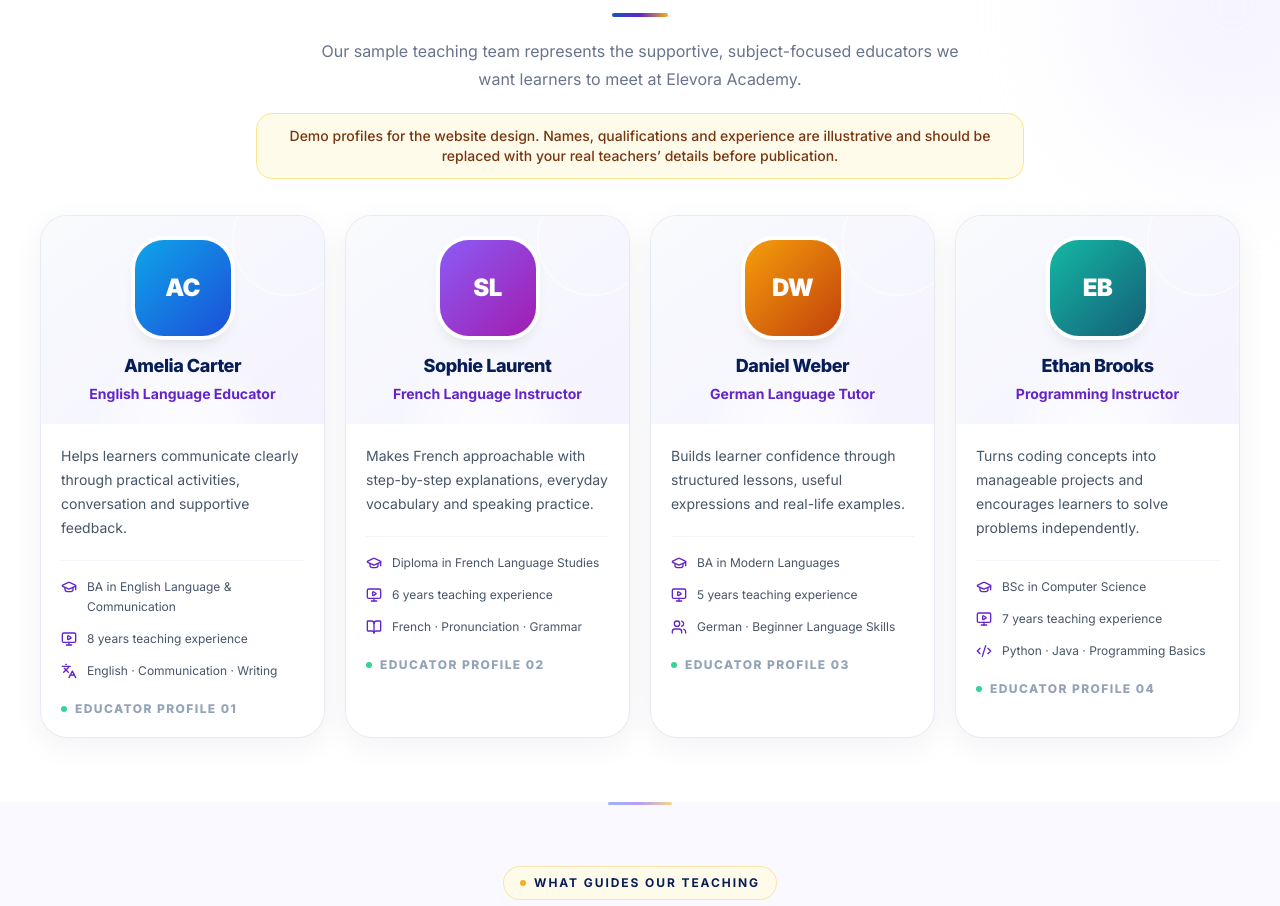
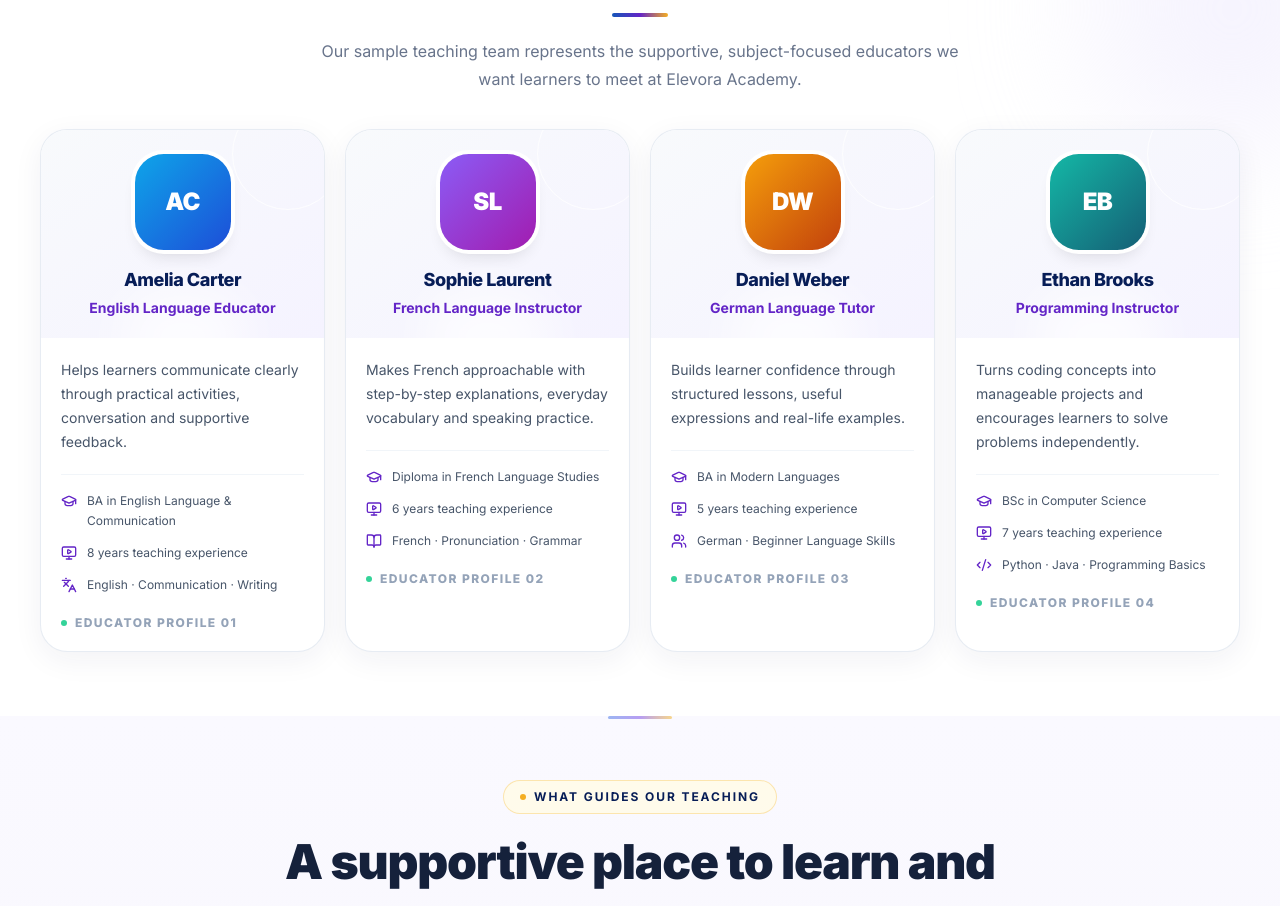
Before and after one commit to chamod-lakshitha/elevora-academy, a Next.js app: page /about in a window 1280 px wide. Shown: the part 1385-2291 px from the top of the page. Built offline with nearby package versions, Linux system fonts and the light colour scheme; no server answers.

Commit message:
Remove demo notice from teacher profiles

```diff
--- a/app/about/page.tsx
+++ b/app/about/page.tsx
@@ -127,9 +127,6 @@ export default function AboutPage() {
             centered
             titleClassName="leading-[1.2] sm:leading-[1.12]"
           />
-          <div className="mx-auto mt-5 max-w-3xl rounded-2xl border border-amber-200 bg-amber-50 px-4 py-3 text-center text-xs font-medium leading-5 text-amber-900 sm:text-sm">
-            Demo profiles for the website design. Names, qualifications and experience are illustrative and should be replaced with your real teachers’ details before publication.
-          </div>
           <Stagger className="mt-9 grid gap-5 sm:grid-cols-2 xl:grid-cols-4" delayChildren={0.05}>
             {teachingStaff.map((teacher, index) => {
               const Icon = teacher.icon;
```
